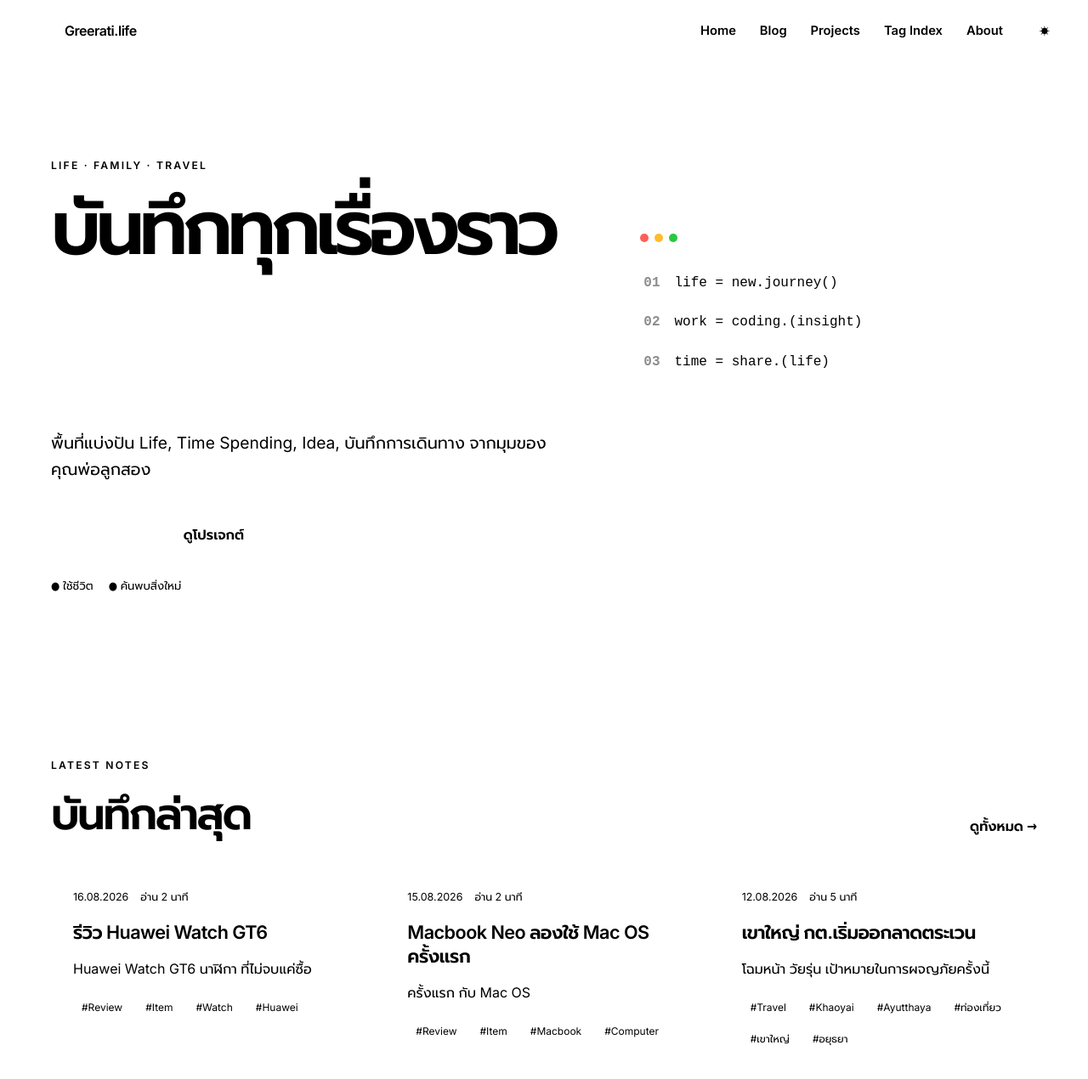
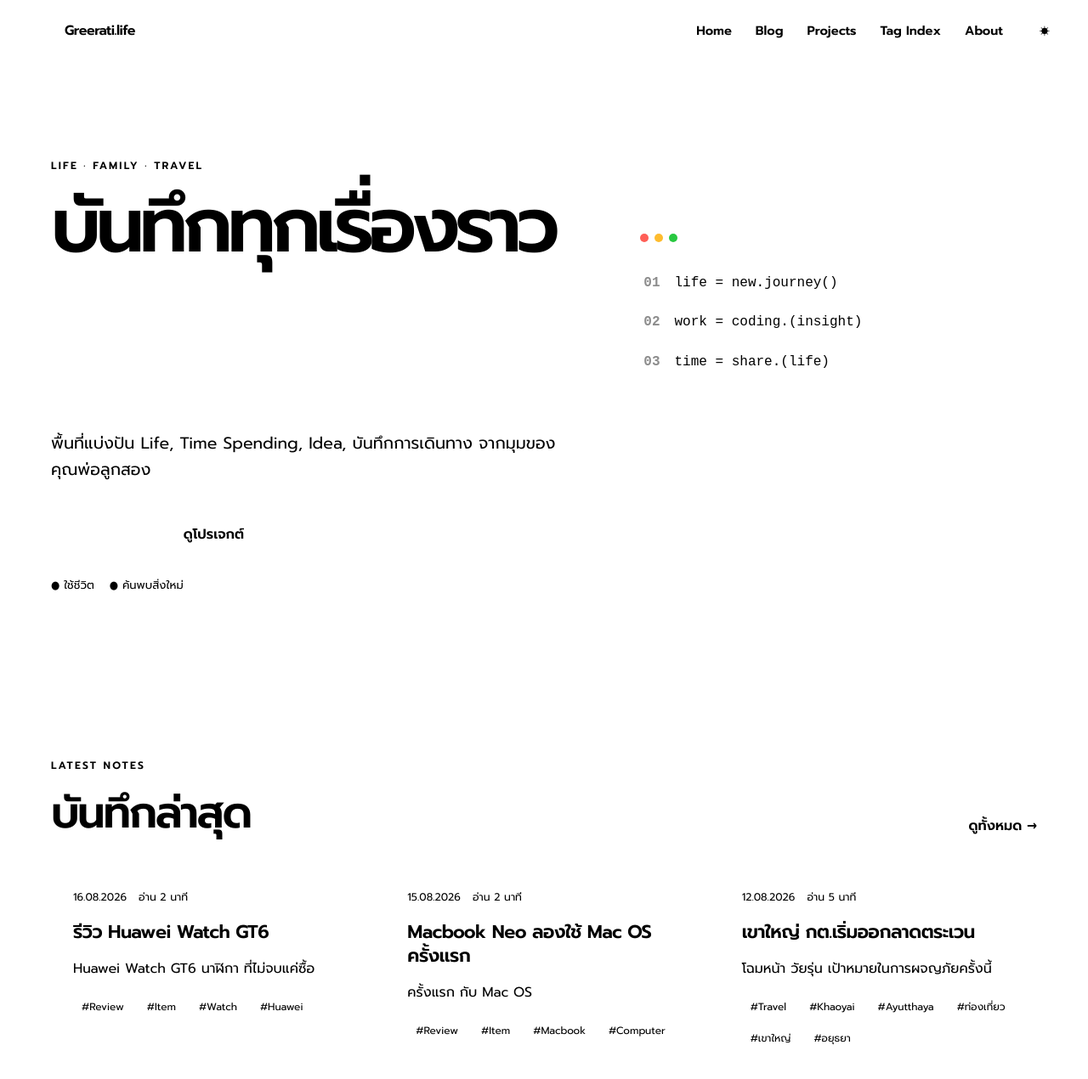
Before and after one commit to kakratua/kakratua.github.io, a Jekyll site: the page built from index.html, in a window 1280 px wide and 1400 px high. Shown: the top 1270 px of the window at 85% size. Built offline with Jekyll 4.4.1, drawn with Linux system fonts in a browser that asks for light colours.

Commit message:
Update style.css

```diff
--- a/assets/css/style.css
+++ b/assets/css/style.css
@@ -52,7 +52,7 @@ body {
   background: var(--bg);
   color: var(--text);
   /* ตัวอย่างการจับคู่ฟอนต์ Inter กับ Prompt */
-  font-family: Inter, "Prompt", "Segoe UI", Tahoma, sans-serif;
+  font-family: "Prompt", Tahoma, sans-serif;
   line-height: 1.65;
   -webkit-font-smoothing: antialiased;
 }
```
